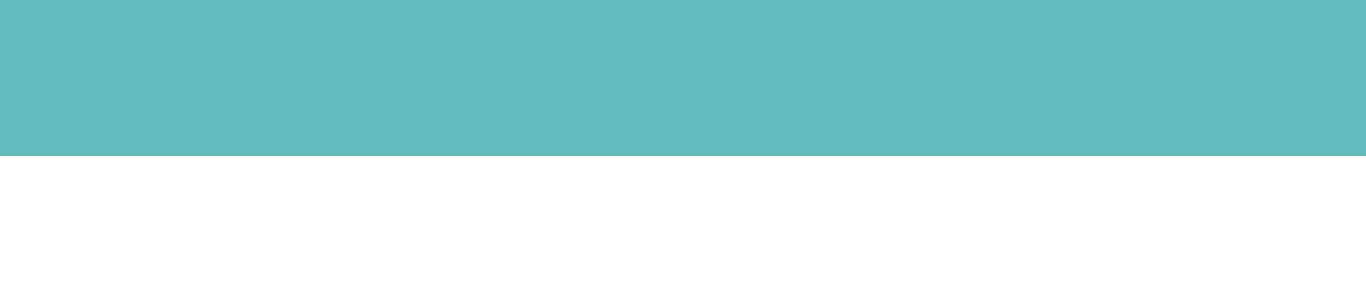
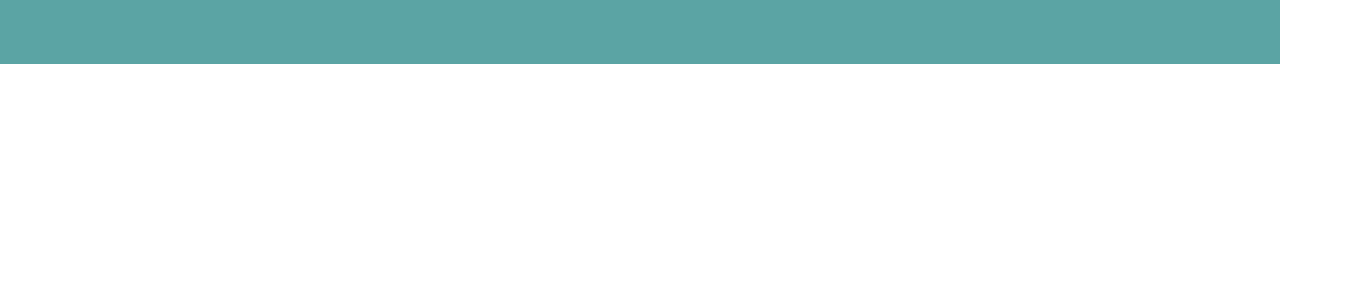
Before and after one commit to bmhuyquoc104/jobs-listing-website, a React (Vite) app in the folder client/: page / in a window 1280 px wide. Shown: the top 300 px of the page, 1366 px wide, since content can reach past the window. Built offline with nearby package versions, Linux system fonts and the light colour scheme.

Commit message:
8. Add api and axios to connect to backend from frontend

```diff
--- a/client/package.json
+++ b/client/package.json
@@ -12,8 +12,10 @@
     "@emotion/styled": "^11.8.1",
     "@mui/icons-material": "^5.6.2",
     "@mui/material": "^5.6.4",
+    "axios": "^0.27.2",
     "react": "^18.0.0",
-    "react-dom": "^18.0.0"
+    "react-dom": "^18.0.0",
+    "react-query": "^3.38.1"
   },
   "devDependencies": {
     "@types/react": "^18.0.0",
--- a/client/src/components/Header/Header.jsx
+++ b/client/src/components/Header/Header.jsx
@@ -1,15 +1,15 @@
 import React from "react";
-import { AppBar } from "@mui/material";
+import { AppBar,Toolbar } from "@mui/material";
 const Header = () => {
   return (
     <AppBar
       position="static"
       sx={{
         boxShadow: 0,
-        backgroundColor: "#63BABA",
+        backgroundColor: "primary.main",
       }}
     >
-      <svg xmlns="http://www.w3.org/2000/svg" width="1366" height="156"><g fill="#63BABA" fill-rule="evenodd"><path d="M470.577 563.429c-51.432-51.425-51.438-134.806-.013-186.237l.013-.013L867.235-19.424c51.441-51.434 134.836-51.434 186.276 0 48.811 48.804 51.304 126.392 7.473 178.135l178.158-178.135c51.441-51.434 134.836-51.434 186.277 0 51.431 51.424 51.437 134.805.013 186.237-.005.004-.01.008-.013.013l-396.66 396.603c-51.44 51.433-134.834 51.433-186.275 0-48.812-48.805-51.304-126.394-7.471-178.138L656.853 563.43c-51.441 51.433-134.836 51.433-186.276 0zM342.268 45.605c-51.432-51.425-51.438-134.806-.013-186.237l.013-.013 396.658-396.603c51.441-51.434 134.836-51.434 186.277 0 51.431 51.424 51.437 134.805.013 186.237-.005.004-.01.008-.013.013L528.543 45.605c-51.44 51.433-134.834 51.433-186.275 0zm-444.692 71.824c-51.432-51.424-51.438-134.806-.013-186.237l.013-.013 396.658-396.603c51.441-51.434 134.836-51.434 186.277 0 51.431 51.424 51.437 134.805.013 186.237a80.86 80.86 0 01-.013.013L83.85 117.429c-51.44 51.433-134.834 51.433-186.275 0z"/></g></svg>
+      <Toolbar/>
     </AppBar>
   );
 };
```
Also changed, not shown: client/src/api/jobAPI.js (added, +15 -0 lines), 1 other file (tests, documents, lock files or other folders).
